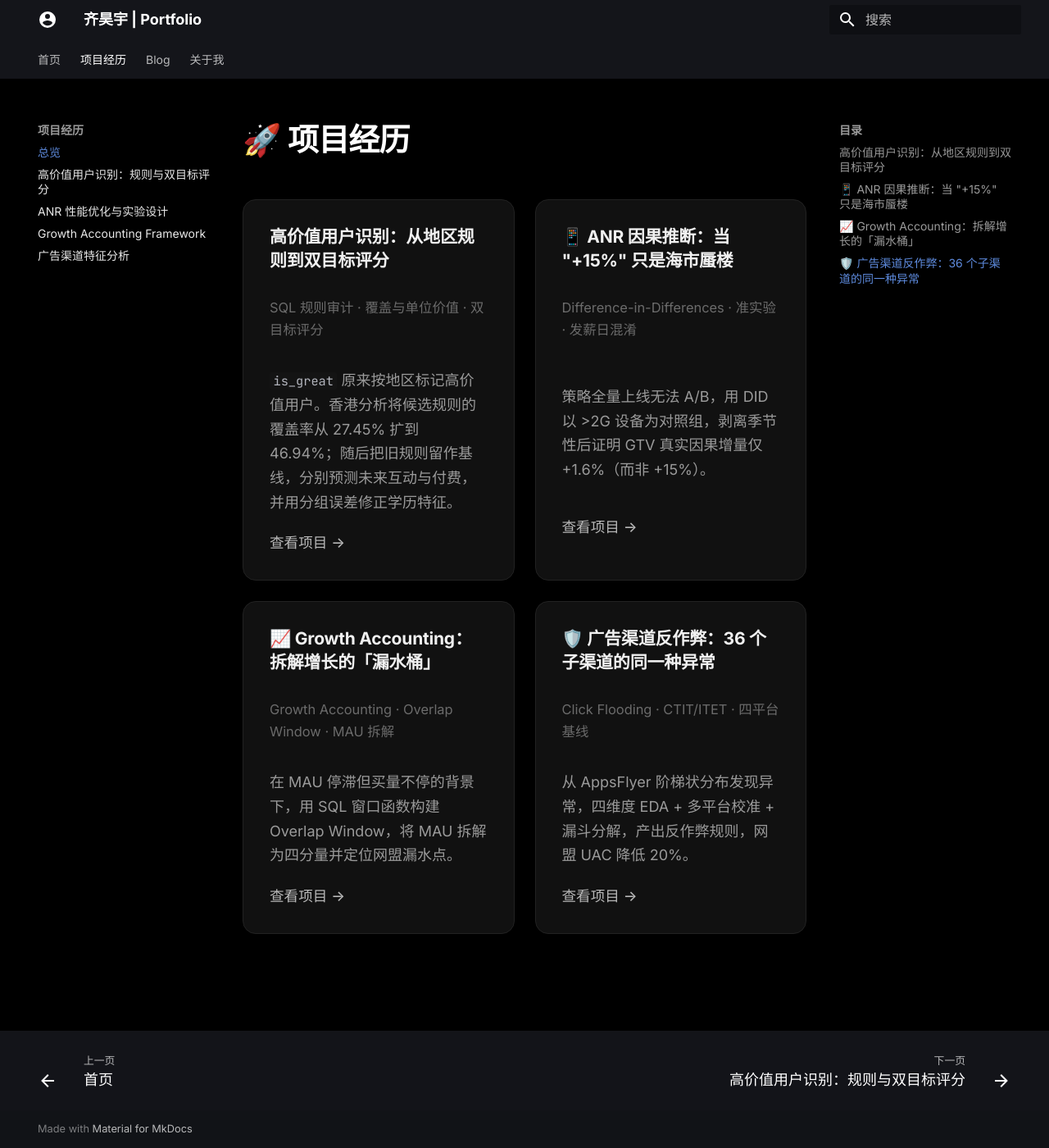
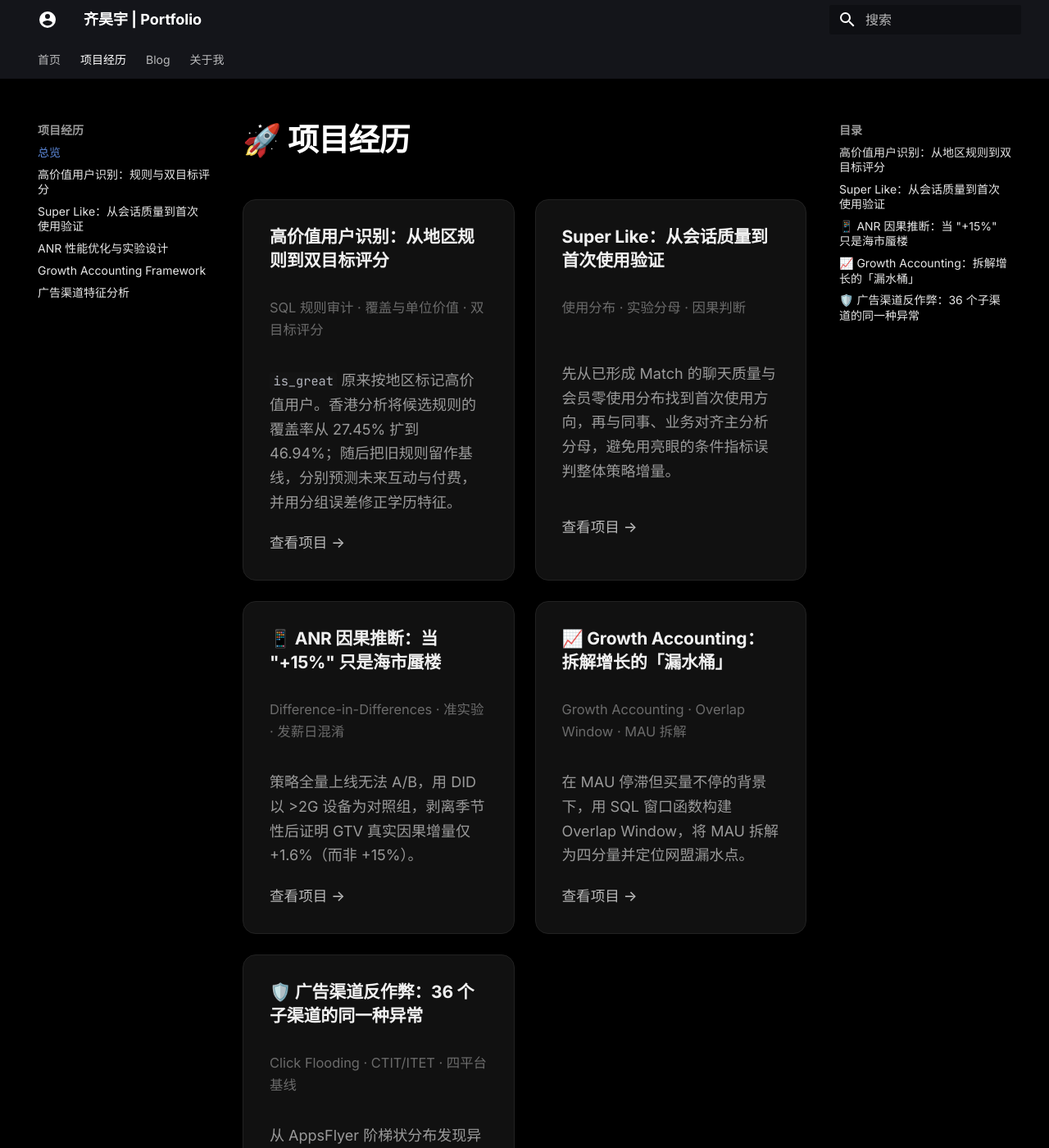
Before and after one commit to andyqi1223212/andyqi1223212.github.io, an MkDocs documentation site: the page built from docs/projects/index.md, in a window 1280 px wide and 1400 px high. Shown: the whole window at 82% size. Built offline with MkDocs 1.6.1 and Material for MkDocs 9.7.7, drawn with Linux system fonts in a browser that asks for light colours.

Commit message:
[Cursor] 发布 Super Like 因果分析项目页

```diff
--- a/docs/assets/extra.css
+++ b/docs/assets/extra.css
@@ -564,3 +564,20 @@
   .great-switch:not(#great-step-0):checked ~ .great-side { display: block; }
   .great-node { min-height: 4rem; }
 }
+
+/* Feature Causal：让七步链上的因果连接在宽窄屏都可读 */
+.feature-explorer .great-connector {
+  height: auto;
+  min-height: 1.55rem;
+  padding: 0.16rem 0.25rem;
+  line-height: 1.35;
+  font-size: 0.62rem;
+  text-align: center;
+}
+.feature-explorer .great-axis { overflow-x: auto; }
+.feature-explorer .great-axis div { min-width: 6.2rem; }
+@media screen and (max-width: 640px) {
+  .feature-explorer .great-axis { flex-direction: column; overflow: visible; }
+  .feature-explorer .great-axis div { min-width: 0; }
+  .feature-explorer .great-axis i { transform: rotate(90deg); }
+}
--- a/docs/projects/index.md
+++ b/docs/projects/index.md
@@ -13,6 +13,22 @@
 <p class="card-cta" markdown>
 
 [查看项目 →](is-great.md)
+
+</p>
+
+</div>
+
+<div class="project-card" markdown>
+
+### [Super Like：从会话质量到首次使用验证](feature-causal.md)
+
+<p class="card-keywords">使用分布 · 实验分母 · 因果判断</p>
+
+先从已形成 Match 的聊天质量与会员零使用分布找到首次使用方向，再与同事、业务对齐主分析分母，避免用亮眼的条件指标误判整体策略增量。
+
+<p class="card-cta" markdown>
+
+[查看项目 →](feature-causal.md)
 
 </p>
 
--- a/mkdocs.yml
+++ b/mkdocs.yml
@@ -88,6 +88,7 @@ nav:
   - 项目经历:
       - 总览: projects/index.md
       - 高价值用户识别：规则与双目标评分: projects/is-great.md
+      - Super Like：从会话质量到首次使用验证: projects/feature-causal.md
       - ANR 性能优化与实验设计: projects/anr-optimization.md
       - Growth Accounting Framework: projects/growth-accounting.md
       - 广告渠道特征分析: projects/ad-channel-analysis.md
```
Also changed, not shown: docs/index.md (+16 -0 lines), docs/projects/feature-causal.md (added, +111 -0 lines).
